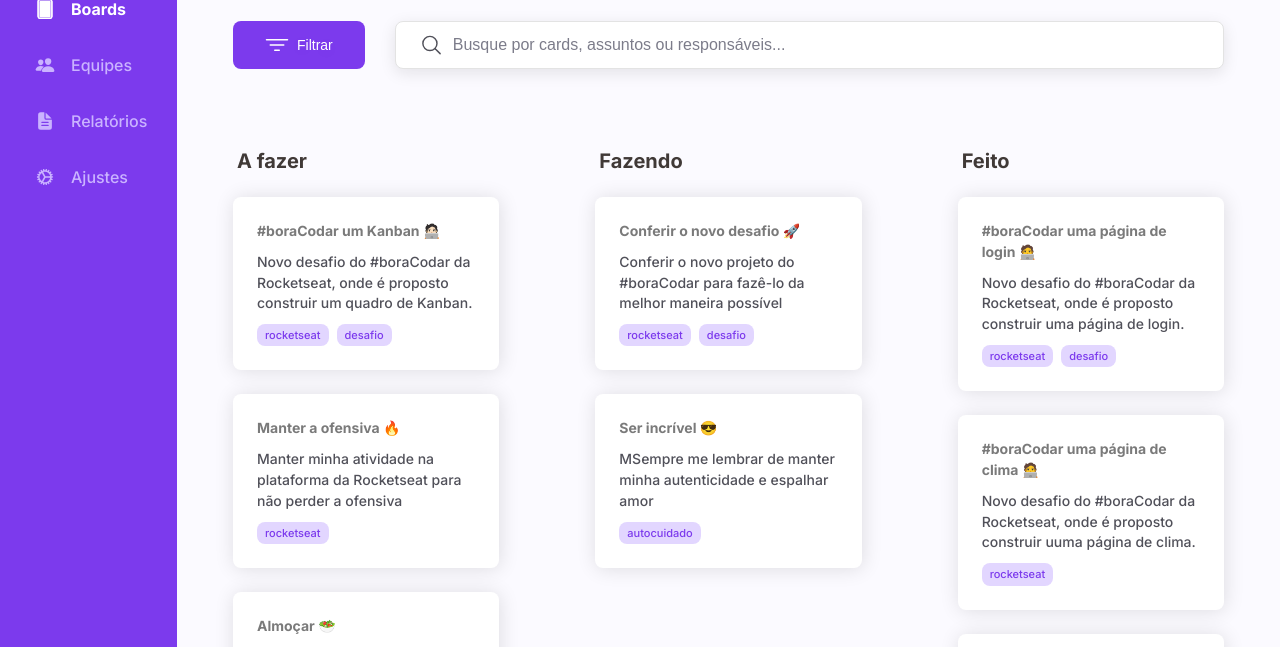
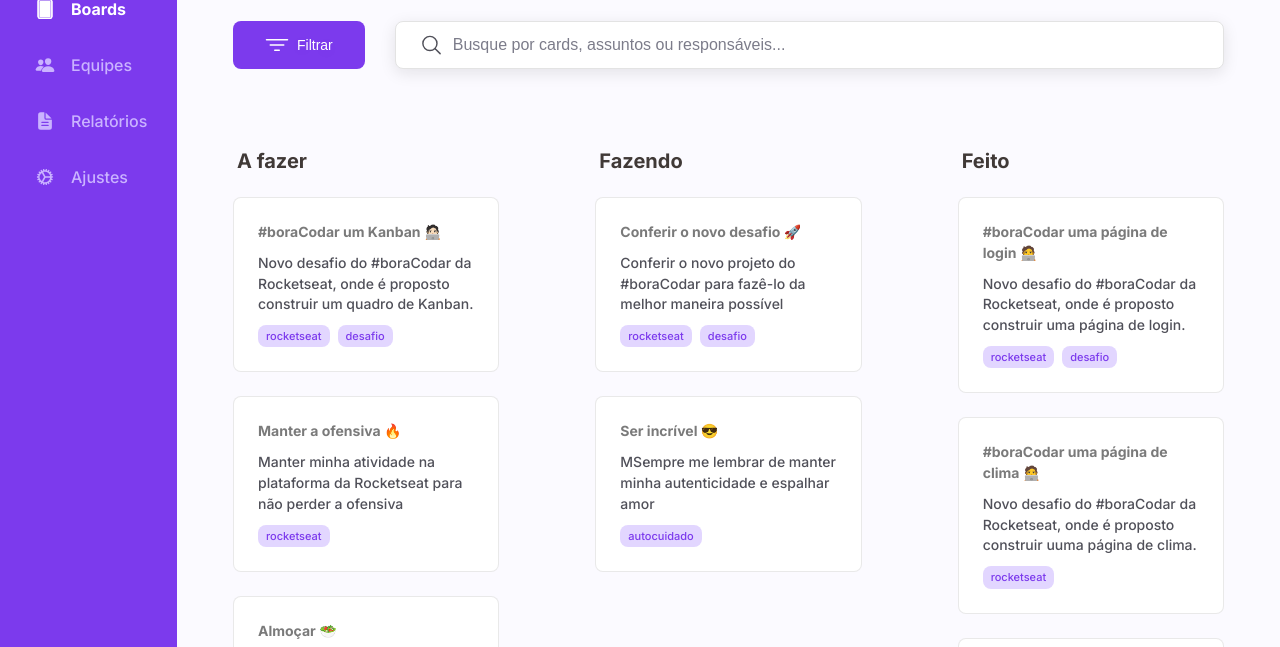
Before and after one commit to leonardvsc/boracodar12, a plain HTML site: page index.html in a window 1280 px wide. Shown: the part 153-800 px from the top of the page. Drawn offline with nearby package versions, Linux system fonts and the light colour scheme.

Commit message:
Update style.css

```diff
--- a/style.css
+++ b/style.css
@@ -189,7 +189,8 @@ section.kanban h2 {
 .card {
   padding: 2.4rem;
   background: #FFFFFF;
-  box-shadow: 0.1rem 0.1rem 2rem 0px #0000001f;
+  /* box-shadow: 0.1rem 0.1rem 2rem 0px #0000001f; */
+  border: #00000016 .1rem solid;
   border-radius: .8rem;
 
   line-height: 130%;
```
